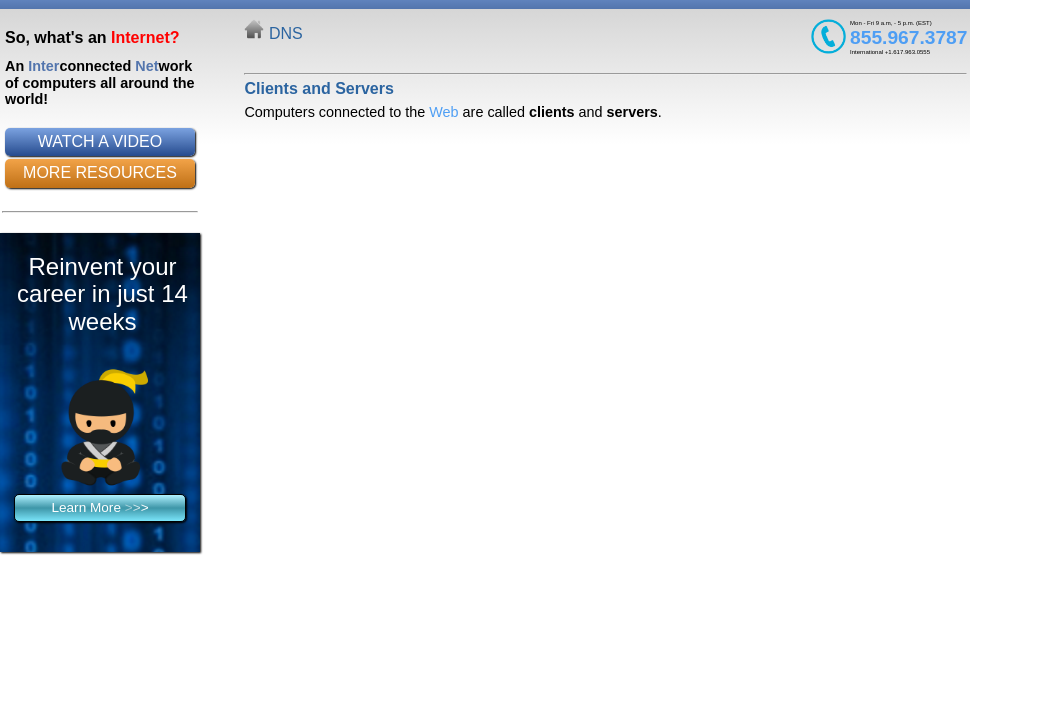
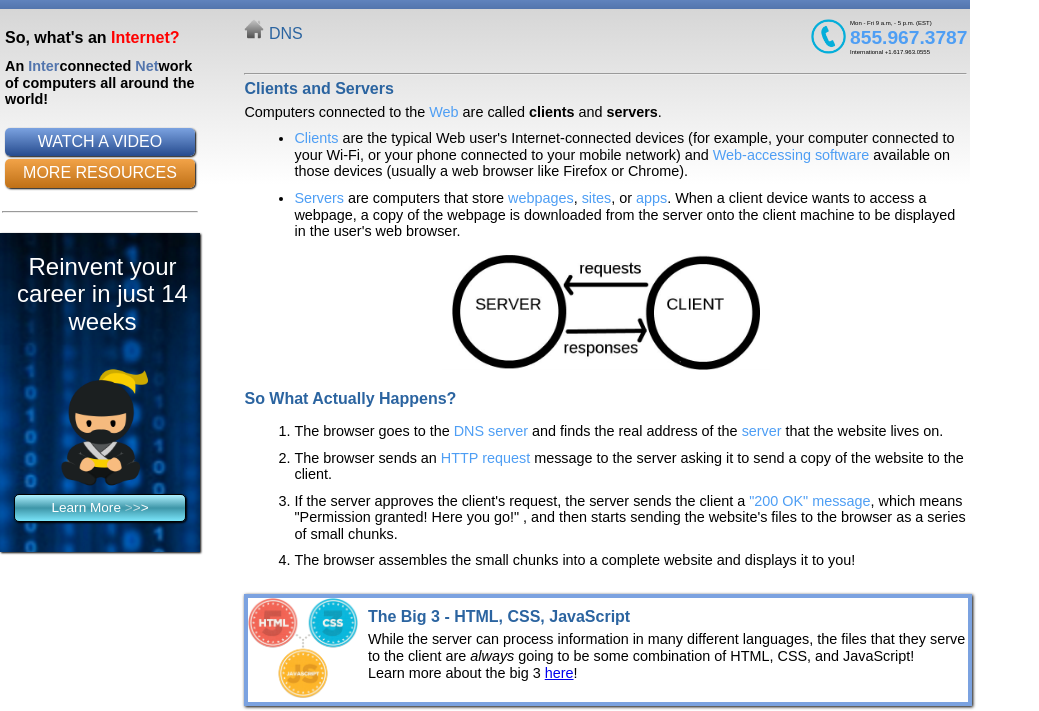
Before and after one commit to Jubhubmubfub/Internet, a plain HTML site: page index.html in a window 1280 px wide. Shown: the part 133-844 px from the top of the page, without its empty margins (0-1039 px from the left). Before the commit the page ends 800 px from the top, so only its background shows below. Drawn offline with Linux system fonts and the light colour scheme.

Commit message:
finished

```diff
--- a/index.html
+++ b/index.html
@@ -60,9 +60,9 @@
             <!-- phone numbers -->
 
             <div class="right-side">
-              <p>Mon - Fri 9 a.m, - 5 p.m. (EST)</p>
+              <p class="phone-number">Mon - Fri 9 a.m, - 5 p.m. (EST)</p>
               <h1 class="lt-blue-text">855.967.3787</h1>
-              <p>International +1.617.963.0555</p>
+              <p class="phone-number">International +1.617.963.0555</p>
             </div>
 
           </div>
@@ -72,12 +72,54 @@
         </div>
 
         <div class="main-content">
+
+          <!-- top section -->
+
           <h1 class="drk-blue-text">Clients and Servers</h1>
           <p>Computers connected to the <span class="lt-blue-text">Web</span> are called <strong>clients</strong> and <strong>servers</strong>.</p>
+
+          <!-- list -->
+
+          <ul>
+            <li><span class="lt-blue-text">Clients</span> are the typical Web user's Internet-connected devices (for example, your computer connected to your Wi-Fi, or your phone connected to your mobile network) and <span class="lt-blue-text">Web-accessing software</span> available on those devices (usually a web browser like Firefox or Chrome).</li>
+            <li><span class="lt-blue-text">Servers</span> are computers that store <span class="lt-blue-text">webpages</span>, <span class="lt-blue-text">sites</span>, or <span class="lt-blue-text">apps</span>. When a client device wants to access a webpage, a copy of the webpage is downloaded from the server onto the client machine to be displayed in the user's web browser.</li>
+          </ul>
+          <img class="client-server" src="images/client_server.jpg" alt="diagram">
+
+          <!-- bottom section -->
+
+          <h1 class="drk-blue-text">So What Actually Happens?</h1>
+
+          <!-- list -->
+
+          <ol>
+            <li>The browser goes to the <span class="lt-blue-text">DNS server</span> and finds the real address of the <span class="lt-blue-text">server</span> that the website lives on.</li>
+            <li>The browser sends an <span class="lt-blue-text">HTTP request</span> message to the server asking it to send a copy of the website to the client.</li>
+            <li>If the server approves the client's request, the server sends the client a <span class="lt-blue-text">"200 OK" message</span>, which means "Permission granted! Here you go!" , and then starts sending the website's files to the browser as a series of small chunks.</li>
+            <li>The browser assembles the small chunks into a complete website and displays it to you!</li>
+          </ol>
+        </div>
+
+        <!-- footer -->
+
+        <div class="footer">
+
+          <img src="images/html.png" alt="html icon">
+
+          <div>
+            <h2 class="drk-blue-text">The Big 3 - HTML, CSS, JavaScript</h2>
+
+            <p class="footer-p">While the server can process information in many different languages, the files that they serve to the client are <em>always</em> going to be some combination of HTML, CSS, and JavaScript!</p>
+
+            <p class="footer-p">Learn more about the big 3 <a href="#">here</a>!</p>
+
+          </div>
+
         </div>
 
       </div>
     </div>
+  </div>
 
   </body>
 
--- a/styles.css
+++ b/styles.css
@@ -177,7 +177,7 @@
   display:inline-block;
 }
 
-.content div div p {
+.phone-number {
   font-size: .25em;
 }
 
@@ -217,3 +217,61 @@
 .main-content p {
   font-size: .9em;
 }
+
+.main-content ul {
+  font-size:.9em;
+  text-align:left;
+  margin-left:50px;
+  padding-top: 10px;
+}
+
+.main-content li {
+  padding-bottom: 10px;
+}
+
+.client-server {
+  display:block;
+  margin-left:auto;
+  margin-right:auto;
+  max-height: 120px;
+  margin-bottom: 20px;
+}
+
+.main-content ol {
+  font-size:.9em;
+  text-align:left;
+  margin-left:50px;
+  padding-top: 10px;
+}
+
+.footer {
+  border:4px solid #7ba2e0;
+  width: 720px;
+  box-shadow: 1px 1px 3px black;
+  margin-top:15px;
+  margin-bottom: 5px;
+}
+
+.footer h2 {
+  font-size: 1em;
+  margin-bottom: 5px;
+}
+
+.footer div {
+  vertical-align: top;
+  margin-top:10px;
+  margin-left:5px;
+}
+
+.footer img {
+  max-height: 100px;
+  display:inline-block;
+}
+
+.footer div {
+  width: 600px;
+  display: inline-block;
+}
+.footer-p {
+  font-size: .9em;
+}
```
